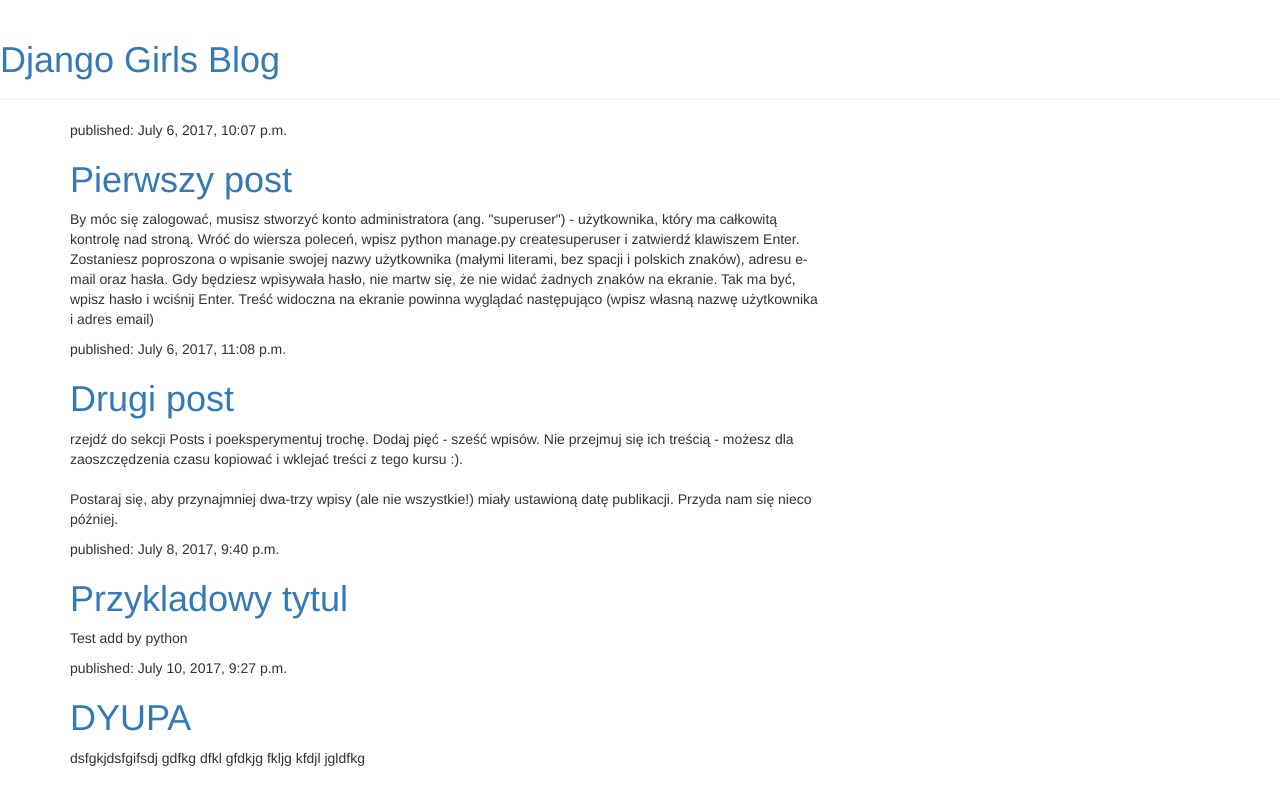
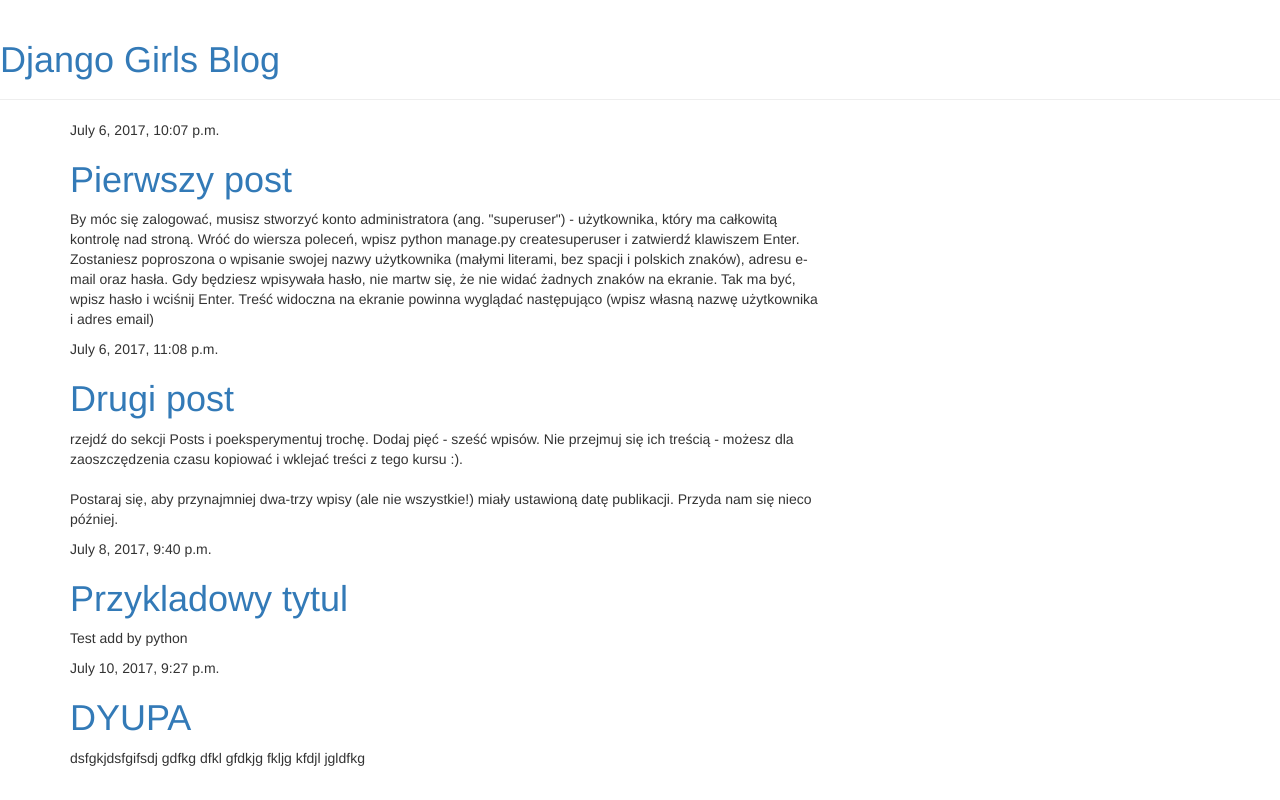
Before and after one commit to wagoleb/my-first-blog, a Django app: page / in a window 1280 px wide. Run offline with Django 3.2, Linux system fonts and the light colour scheme; data comes from the database, SQL or seed files in the repository; some libraries are stand-ins or nearby versions.

Commit message:
On branch base-templ  Changes to be committed: 	modified:   post_list.html

```diff
--- a/blog/templates/blog/post_list.html
+++ b/blog/templates/blog/post_list.html
@@ -1,30 +1,13 @@
-{% load staticfiles %}
+{% extends 'blog/base.html' %}
 
-<html>
-    <head>
-        <title>Django Girls blog</title>
-        <link rel="stylesheet" href="//maxcdn.bootstrapcdn.com/bootstrap/3.2.0/css/bootstrap.min.css">
-        <link rel="stylesheet" href="//maxcdn.bootstrapcdn.com/bootstrap/3.2.0/css/bootstrap-theme.min.css">
-        <link rel="stylesheet" href="{% static '/admin/css/blog.css' %}">
-        <link href="//fonts.googleapis.com/css?family=Lobster&subset=latin,latin-ext" rel="stylesheet" type="text/css">
-    </head>
-    <body>
-        <div class="page-header">
-            <h1><a href="/">Django Girls Blog</a></h1>
+{% block content %}
+    {% for post in posts %}
+        <div class="post">
+            <div class="date">
+                {{ post.published_date }}
+            </div>
+            <h1><a href="">{{ post.title }}</a></h1>
+            <p>{{ post.text|linebreaksbr }}</p>
         </div>
-
-<div class="content container">
-    <div class="row">
-        <div class="col-md-8">
-            {% for item in posts %}
-                <div class="post">
-                    <p>published: {{ item.published_date }}</p>
-                    <h1><a href="">{{ item.title }}</a></h1>
-                    <p>{{ item.text|linebreaksbr }}</p>
-                </div>
-            {% endfor %}
-        </div>
-    </div>
-</div>
-    </body>
-</html>
+    {% endfor %}
+{% endblock content %}
```
